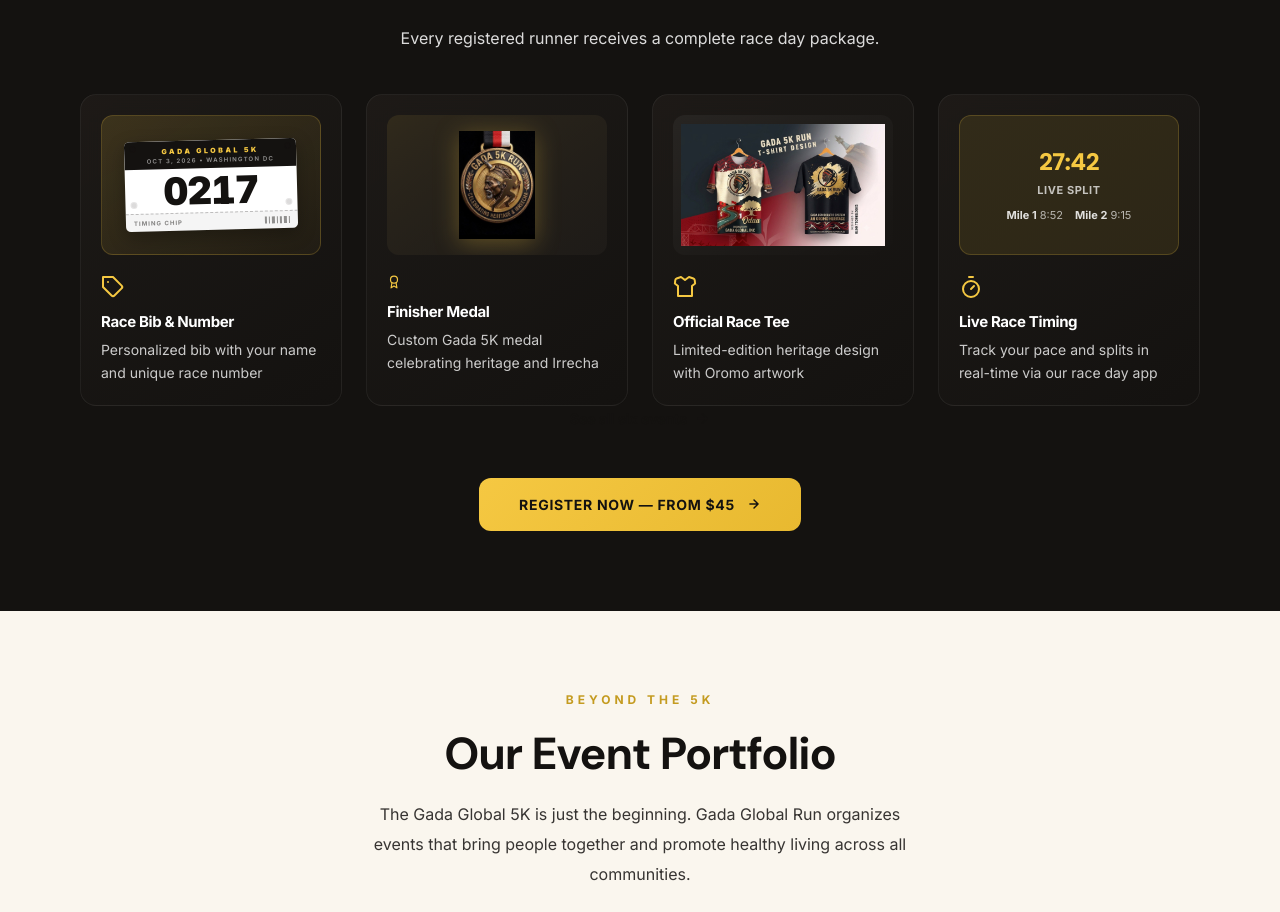
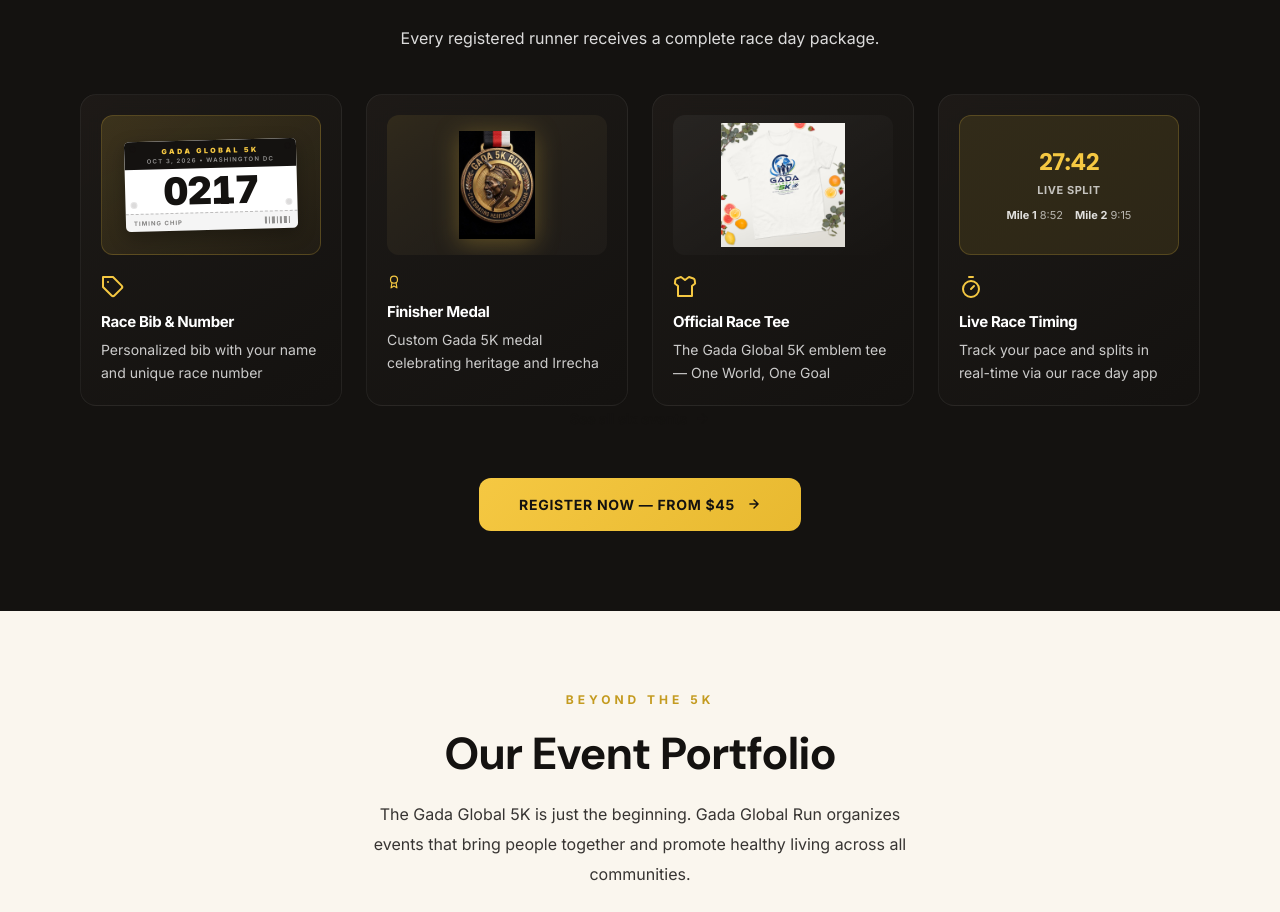
Before and after one commit to OliTamrat/gada-global-5k, a Next.js app: page / in a window 1280 px wide. Shown: the part 1998-2910 px from the top of the page. Built offline with nearby package versions, Linux system fonts and the light colour scheme.

Commit message:
Use the new tee artwork in the What's Included section
The registration package card still pointed at the old heritage-tee
mockup while the shop had already moved to the new emblem artwork, so
the two disagreed about what runners actually receive.

```diff
--- a/src/app/page.tsx
+++ b/src/app/page.tsx
@@ -222,10 +222,10 @@ export default function Home() {
               {
                 icon: Icons.shirt,
                 title: "Official Race Tee",
-                desc: "Limited-edition heritage design with Oromo artwork",
+                desc: "The Gada Global 5K emblem tee — One World, One Goal",
                 visual: (
                   <div className="h-[140px] rounded-xl overflow-hidden mb-5 relative bg-gradient-to-br from-white/5 to-transparent">
-                    <Image src="/products/heritage-tee.jpg" alt="Race tee" fill className="object-contain object-center p-2" />
+                    <Image src="/products/race-day-tee.jpg" alt="Official Gada Global 5K race tee" fill className="object-contain object-center p-2" />
                   </div>
                 ),
               },
```
